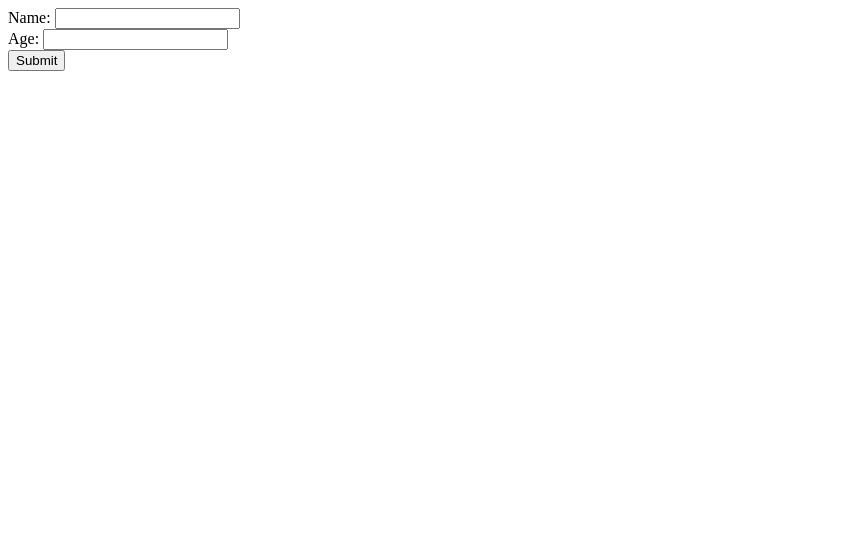
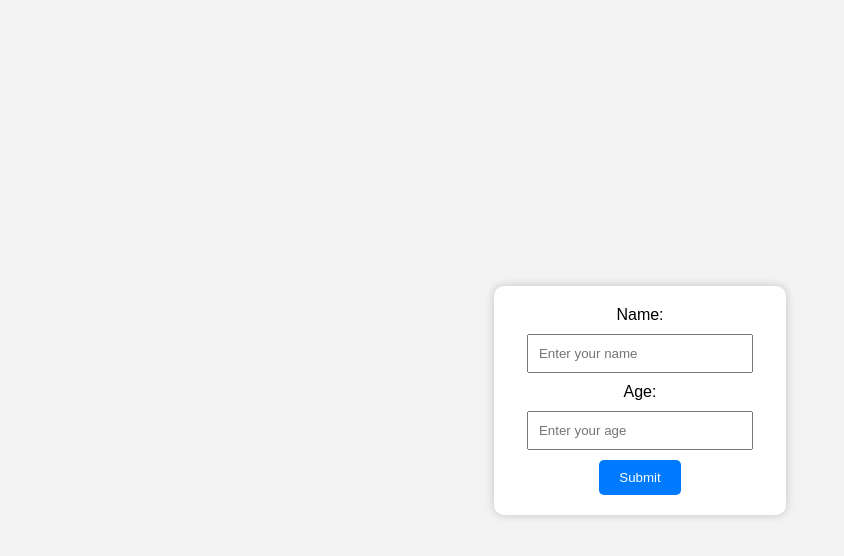
Before and after one commit to acciojob/promises-and-chains-priyamdodiya, a website: page main.html in a window 1280 px wide. Shown: the whole page, without its empty margins (0-844 px from the left). Drawn offline with Linux system fonts and the light colour scheme.

Commit message:
created a submission

```diff
--- a/main.html
+++ b/main.html
@@ -9,10 +9,10 @@
     <!-- write the body here -->
 <form id="userForm">
     <label for="name">Name:</label>
-    <input type="text" id="name" name="name" required>
+    <input type="text" id="name" name="name" placeholder="Enter your name" required>
     <br>
     <label for="age">Age:</label>
-    <input type="number" id="age" name="age" required>
+    <input type="number" id="age" name="age" placeholder="Enter your age" required>
     <br>
     <button type="submit" id="btn">Submit</button>
   </form>
--- a/styles.css
+++ b/styles.css
@@ -1 +1,33 @@
 /*  your css code here. If applicable */
+body {
+      font-family: Arial, sans-serif;
+      display: flex;
+      justify-content: center;
+      align-items: center;
+      height: 100vh;
+      margin: 0;
+      background-color: #f3f3f3;
+    }
+    form {
+      padding: 20px;
+      background: white;
+      border-radius: 10px;
+      box-shadow: 0 0 10px rgba(0, 0, 0, 0.2);
+      text-align: center;
+    }
+    input {
+      margin: 10px 0;
+      padding: 10px;
+      width: 80%;
+    }
+    button {
+      padding: 10px 20px;
+      background: #007BFF;
+      color: white;
+      border: none;
+      border-radius: 5px;
+      cursor: pointer;
+    }
+    button:hover {
+      background: #0056b3;
+    }
```
